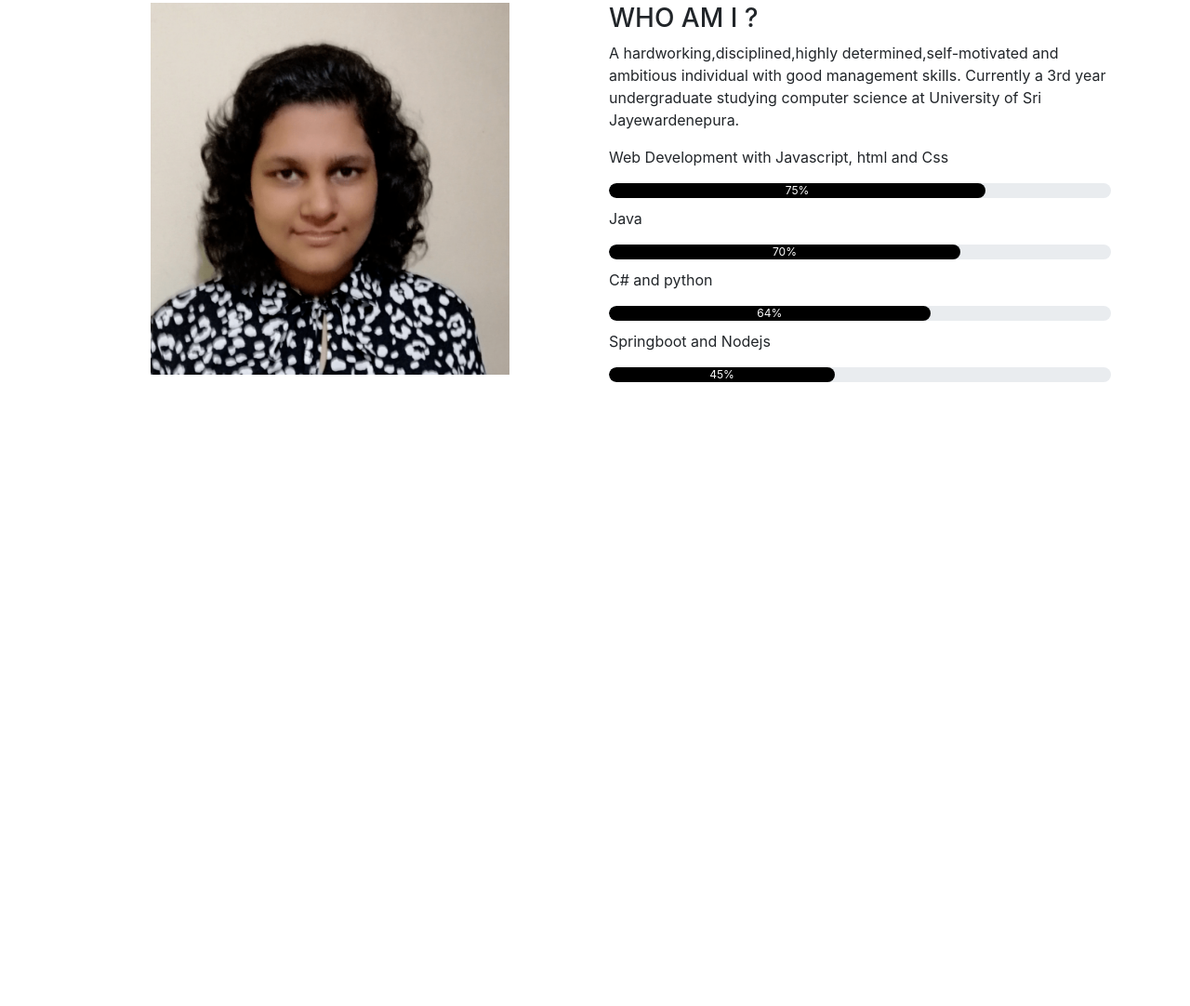
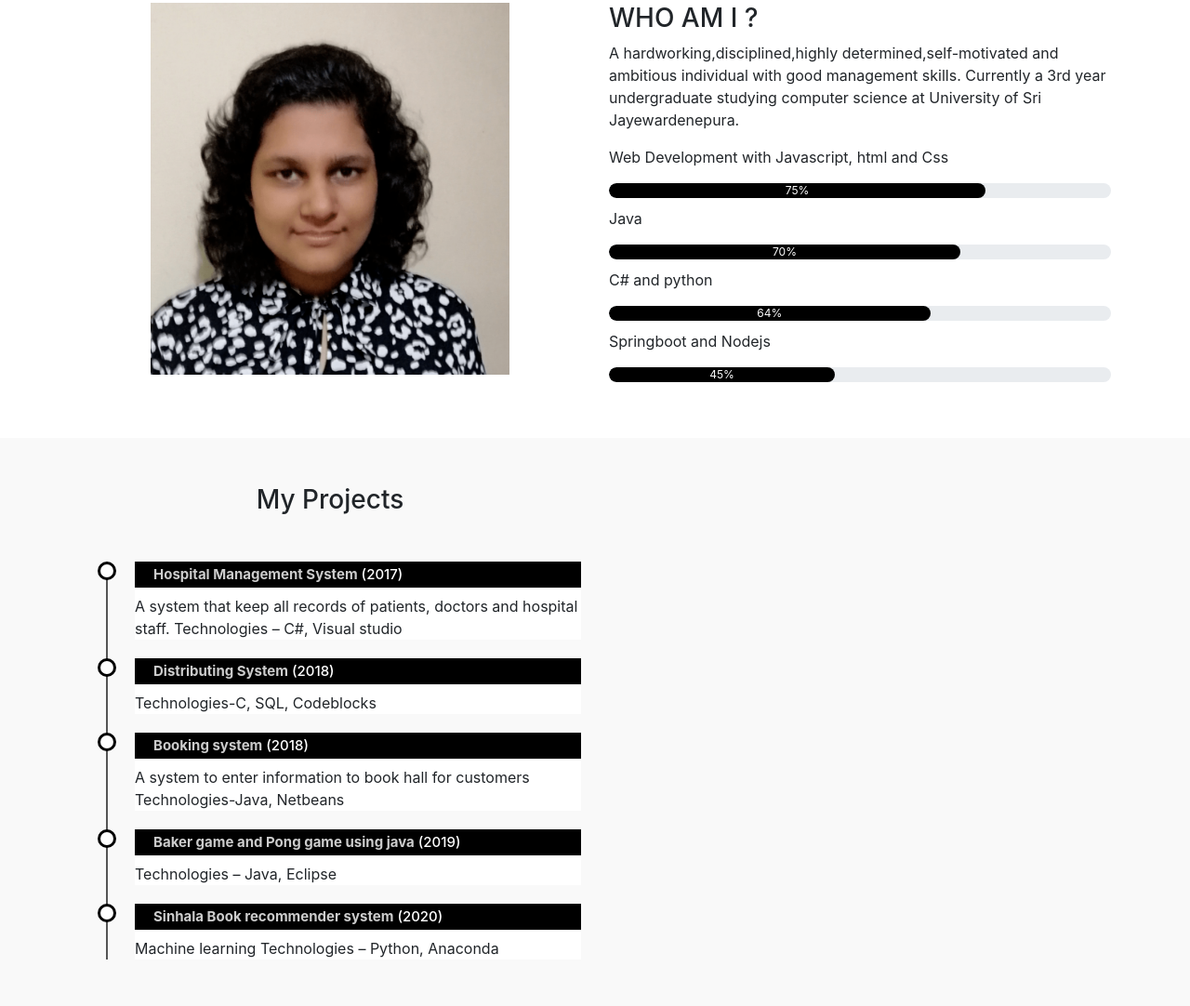
Before and after one commit to DinushaSa/WebResume-online, a plain HTML site: page index.html in a window 1280 px wide. Shown: the part 973-2055 px from the top of the page at 93% size. Before the commit the page ends 1444 px from the top, so only its background shows below. Drawn offline with nearby package versions, Linux system fonts and the light colour scheme.

Commit message:
Second Commit

```diff
--- a/index.html
+++ b/index.html
@@ -81,6 +81,50 @@
                     </div>
                 </div>
               </div>
+              <div class="resume" id="resume">
+                <div class="container">
+                  <div class="row">
+                    <div class="col-md-6">
+                      <h3 class="text-center">My Projects</h3>
+                      <ul class="year">
+                        <li>
+                          <h4><span>Hospital Management System</span> (2017)</h4>
+                          <p>
+                            A system that keep all records of patients, doctors and hospital staff.
+                            Technologies – C#, Visual studio
+                          </p>
+                        </li>
+                        <li>
+                          <h4><span>Distributing System</span>  (2018)</h4>
+                          <p>
+                            Technologies-C, SQL, Codeblocks
+                          </p>
+                        </li>
+                        <li>
+                          <h4><span>Booking system</span>  (2018)</h4>
+                          <p>
+                            A system to enter information to book hall for customers
+                            Technologies-Java, Netbeans
+                          </p>
+                        </li>
+                        <li>
+                          <h4><span>Baker game and Pong game using java</span> (2019)</h4>
+                          <p>
+                            Technologies – Java, Eclipse
+                          </p>
+                        </li>
+                        <li>
+                          <h4><span>Sinhala Book recommender system</span> (2020)</h4>
+                          <p>
+                            Machine learning
+                            Technologies – Python, Anaconda
+                          </p>
+                        </li>
+                      </ul>
+                    </div>
+                  </div>
+                </div>
+              </div>
         </section>
     </body>
 </html>
--- a/style.css
+++ b/style.css
@@ -116,3 +116,65 @@ body
     border-radius: 16px;
     background: #000 !important;
 }
+.resume
+{
+    padding-top: 50px;
+    padding-bottom: 30px;
+    background: #f9f9f9;
+}
+.resume h3
+{
+    margin-bottom: 50px;
+
+}
+.year
+{
+    list-style-type: none;
+    position: relative;
+}
+.year:before
+{
+    content: '';
+    background: #555;
+    display: inline-block;
+    position: absolute;
+    left: 29px;
+    width: 2px;
+    height: 100%;
+    z-index: 1;
+}
+.year li
+{
+    margin-top: 20px;
+    margin-bottom: 20px;
+    margin-left: 20px;
+    background: #fff;
+}
+
+.year li h4
+{
+    background-color: #000;
+    padding: 5px 0 5px 20px;
+    color: #fff;
+    font-size: 15px;
+}
+
+.year li h4 span
+{
+    font-weight: bold;
+    color: #ccc;
+}
+
+.year li::before
+{
+    content: '';
+    background: #fff;
+    display: inline-block;
+    position: absolute;
+    border-radius: 50%;
+    border: 3px solid #000;
+    left: 20px;
+    width: 20px;
+    height: 20px;
+    z-index: 1;
+}
```
Also changed, not shown: 1 other file.
